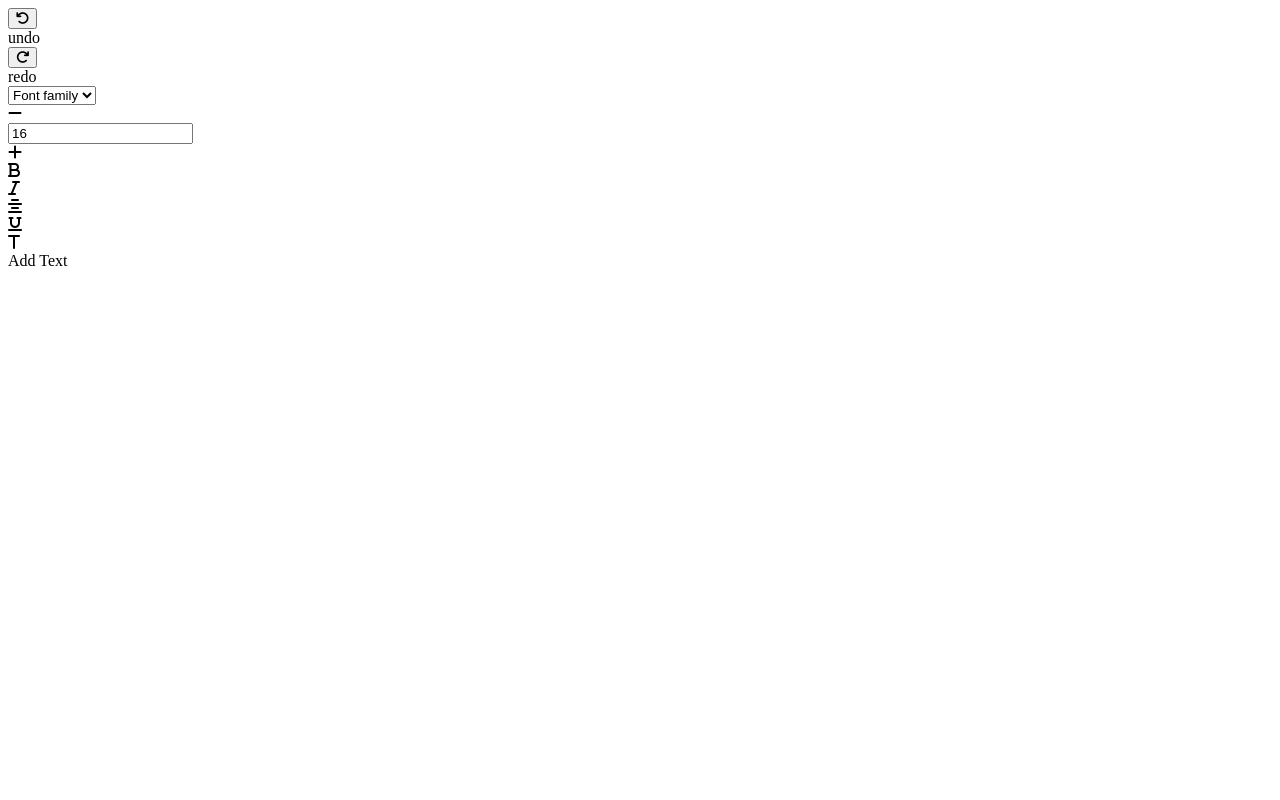
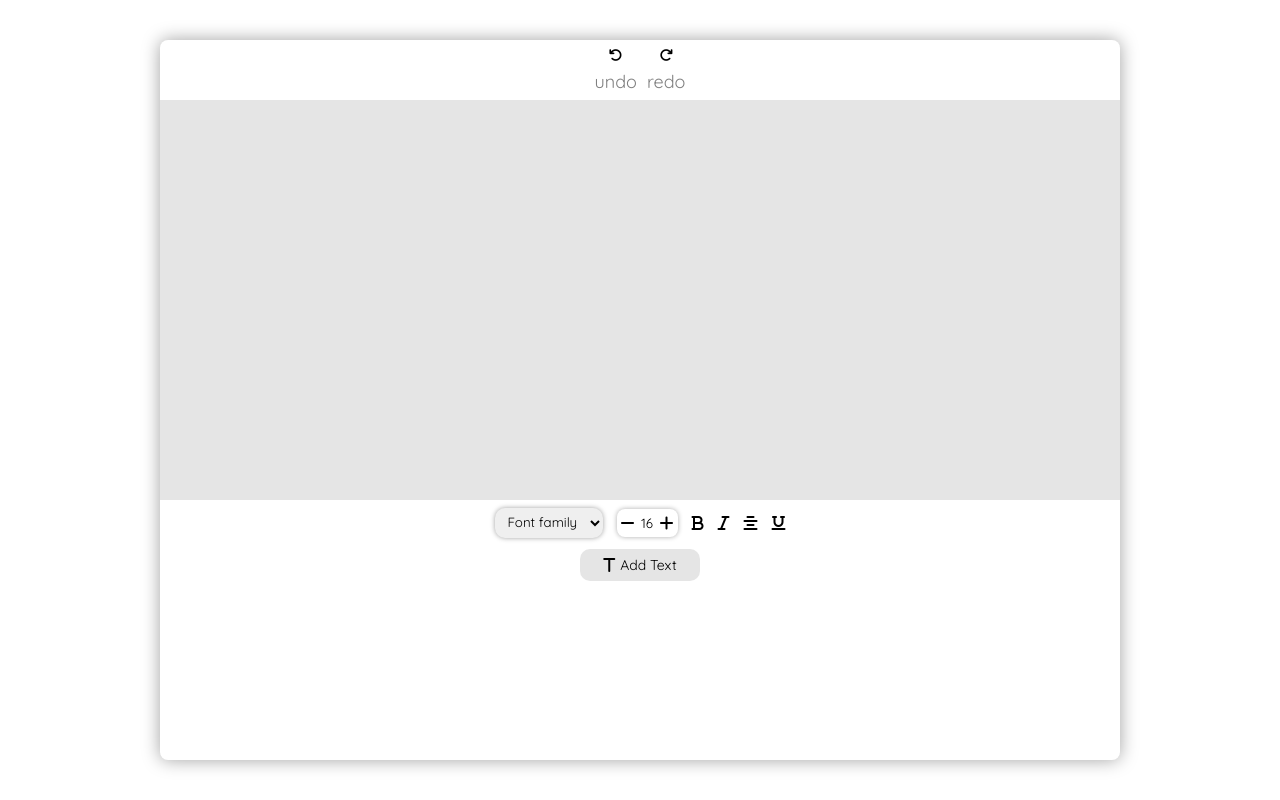
Before and after one commit to YashMengji/TextEditor, a plain HTML site: page index.html in a window 1280 px wide. Drawn offline with Linux system fonts and the light colour scheme; the site is published under a folder, as on GitHub Pages, so addresses that start at the root find nothing.

Commit message:
modified styles path

```diff
--- a/index.html
+++ b/index.html
@@ -9,8 +9,8 @@
   <link href="https://fonts.googleapis.com/css2?family=Lexend:wght@100..900&family=Quicksand:wght@300..700&display=swap" rel="stylesheet">
   <link href="https://fonts.googleapis.com/css2?family=Montserrat:ital,wght@0,100..900;1,100..900&display=swap" rel="stylesheet">
   <link rel="stylesheet" href="https://cdnjs.cloudflare.com/ajax/libs/font-awesome/6.5.1/css/all.min.css"/>
-  <link rel="stylesheet" href="/styles/general.css">
-  <link rel="stylesheet" href="/styles/display.css">
+  <link rel="stylesheet" href="./styles/general.css">
+  <link rel="stylesheet" href="./styles/display.css">
   <title>Document</title>
 </head>
 <body>
```
